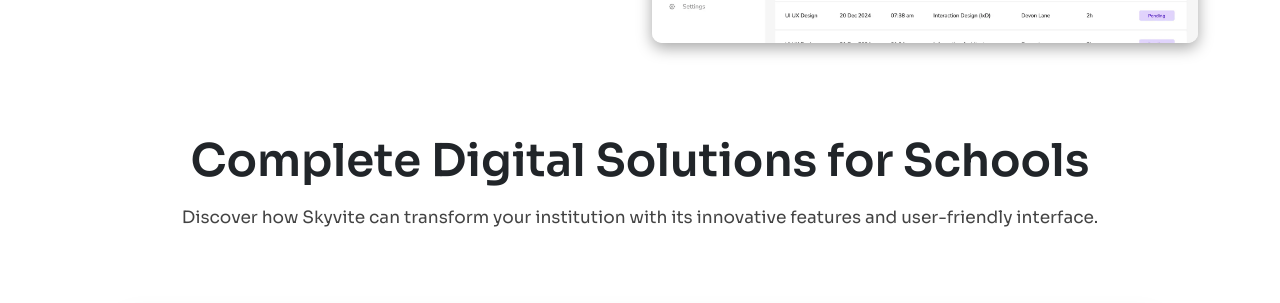
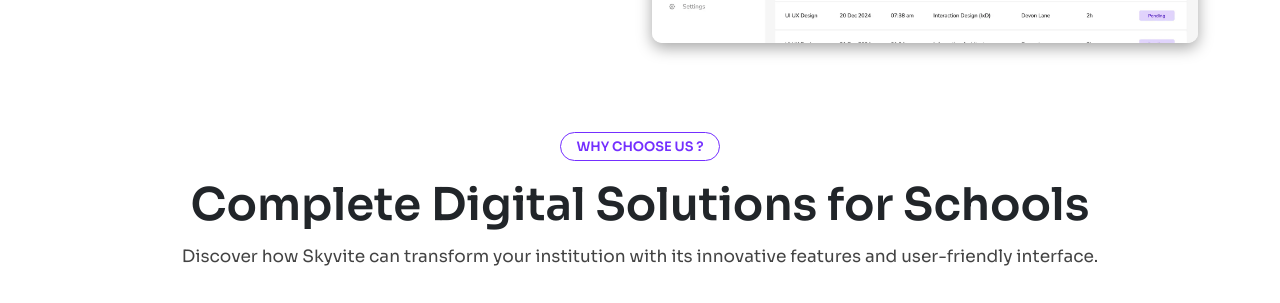
Before and after one commit to villofarm/skyvite, a React (Vite) app: page / in a window 1280 px wide. Shown: the part 1100-1403 px from the top of the page. Built offline with nearby package versions, Linux system fonts and the light colour scheme; the HTML template or start-up script is replaced by a standard one.

Commit message:
Update code

```diff
--- a/src/index.css
+++ b/src/index.css
@@ -454,18 +454,30 @@
   gap: 40px;
 }
 
+.stickycardssection span{
+  color: #742fff;
+    font-size: 13px;
+    font-weight: 600;
+    text-transform: uppercase;
+    padding: 5px 15px;
+    border: 1px solid;
+    border-radius: 20px;
+    font-family: Sora;
+}
+
 .stickycardssection h2{
   font-family: Sora;
   font-size: 45px;
   font-weight: 600;
   line-height: 1.25;
+  margin-top: 20px;
 }
 .stickycardssection p{
     font-family: Sora;
     font-size: 17px;
     color: #434343;
     line-height: 28px;
-    margin-top: 15px;
+    margin-top: 10px;
 }
 
 .stickycard {
@@ -578,9 +590,7 @@
 .blogmaincard {
     margin: 25px;
     background: #ffffff;
-    border-radius: 20px;
     overflow: hidden;
-    border: 1px solid #dbe9e0;
 }
 
         .blogmaincard .blogcontent {
--- a/src/pages/Home.jsx
+++ b/src/pages/Home.jsx
@@ -133,6 +133,7 @@
           <div className="container">
             <div className="row">
               <div className="col-md-12 text-center">
+                <span>Why Choose Us ?</span>
                 <h2>Complete Digital Solutions for Schools</h2>
                 <p>
                   Discover how Skyvite can transform your institution with its
@@ -229,7 +230,7 @@
         </section>
 
       {/* CINEMATIC SCROLL FILL TEXT */}
-      <section className="about-text py-5">
+      {/* <section className="about-text py-5">
         <div className="container">
           <div className="row">
             <div className="col-md-12 text-center">
@@ -245,12 +246,13 @@
             </div>
           </div>
         </div>
-      </section>
+      </section> */}
       <section className="blogsection">
   <div className="container">
     <div className="row">
       <div className="col-12">
-        <h2>From Our Blog</h2>
+        <h2></h2>
+        <h2 ref={paragraphRef} className="cinematic-fill">From Our Blog</h2>
         <p className="blogsubheading">
           Ideas and inspiration for better education management every day.
         </p>
```
